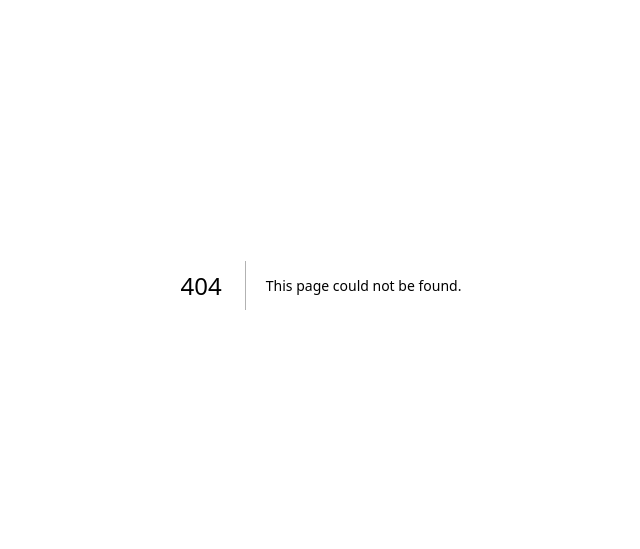
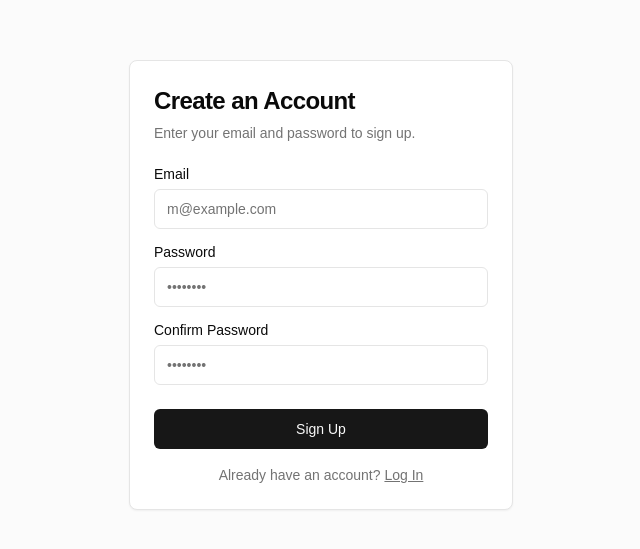
Before and after one commit to AbuAli85/smartpro, a Next.js app: page /signup in a window 1280 px wide. Before the commit this address had no page. Shown: the part 115-664 px from the top of the page, without its empty margins (319-959 px from the left). Built offline with nearby package versions, Linux system fonts and the light colour scheme; no server answers.

Commit message:
feat: add sign-up feature with email confirmation handling
#VERCEL_SKIP

Co-authored-by: null <191704012+AbuAli85@users.noreply.github.com>

```diff
--- a/app/login/page.tsx
+++ b/app/login/page.tsx
@@ -5,9 +5,11 @@ import { Card, CardContent, CardDescription, CardFooter, CardHeader, CardTitle }
 import { Input } from "@/components/ui/input"
 import { Label } from "@/components/ui/label"
 import { createClient } from "@/lib/supabase/client"
+import Link from "next/link" // Import Link
 import { useRouter } from "next/navigation"
 import { type FormEvent, useEffect, useState } from "react"
 import { toast } from "@/hooks/use-toast"
+import { Loader2 } from "lucide-react"
 
 export default function LoginPage() {
   const router = useRouter()
@@ -40,7 +42,6 @@ export default function LoginPage() {
         password,
       })
       if (error) {
-        // The error object from Supabase should contain the detailed message
         console.error("Supabase login error object:", error)
         toast({
           title: "Login Failed",
@@ -97,6 +98,7 @@ export default function LoginPage() {
               <Input
                 id="password"
                 type="password"
+                placeholder="••••••••"
                 required
                 value={password}
                 onChange={(e) => setPassword(e.target.value)}
@@ -106,8 +108,15 @@ export default function LoginPage() {
           </CardContent>
           <CardFooter className="flex flex-col gap-4">
             <Button className="w-full" type="submit" disabled={isLoading}>
+              {isLoading ? <Loader2 className="mr-2 h-4 w-4 animate-spin" /> : null}
               {isLoading ? "Signing In..." : "Sign In"}
             </Button>
+            <p className="text-center text-sm text-muted-foreground">
+              Don&apos;t have an account?{" "}
+              <Link href="/signup" className="underline hover:text-primary">
+                Sign Up
+              </Link>
+            </p>
           </CardFooter>
         </form>
       </Card>
--- /dev/null
+++ b/app/signup/page.tsx
@@ -0,0 +1,178 @@
+"use client"
+
+import { Button } from "@/components/ui/button"
+import { Card, CardContent, CardDescription, CardFooter, CardHeader, CardTitle } from "@/components/ui/card"
+import { Input } from "@/components/ui/input"
+import { Label } from "@/components/ui/label"
+import { createClient } from "@/lib/supabase/client"
+import Link from "next/link"
+import { useRouter } from "next/navigation"
+import { type FormEvent, useEffect, useState } from "react"
+import { toast } from "@/hooks/use-toast"
+import { Loader2 } from "lucide-react"
+
+export default function SignUpPage() {
+  const router = useRouter()
+  const supabase = createClient()
+  const [email, setEmail] = useState("")
+  const [password, setPassword] = useState("")
+  const [confirmPassword, setConfirmPassword] = useState("")
+  const [isLoading, setIsLoading] = useState(false)
+  const [isCheckingUser, setIsCheckingUser] = useState(true)
+
+  useEffect(() => {
+    const checkUser = async () => {
+      const {
+        data: { session },
+      } = await supabase.auth.getSession()
+      if (session) {
+        router.replace("/dashboard") // Redirect if already logged in
+      } else {
+        setIsCheckingUser(false)
+      }
+    }
+    checkUser()
+  }, [supabase, router])
+
+  const handleSignUp = async (event: FormEvent<HTMLFormElement>) => {
+    event.preventDefault()
+    if (password !== confirmPassword) {
+      toast({ title: "Passwords do not match", variant: "destructive" })
+      return
+    }
+    setIsLoading(true)
+    try {
+      // Optionally, you can pass additional user metadata here
+      // const { data, error } = await supabase.auth.signUp({
+      //   email,
+      //   password,
+      //   options: {
+      //     data: {
+      //       full_name: 'Optional Full Name', // if you add a field for this
+      //     }
+      //   }
+      // });
+      const { data, error } = await supabase.auth.signUp({
+        email,
+        password,
+      })
+
+      if (error) {
+        toast({ title: "Sign Up Failed", description: error.message, variant: "destructive" })
+      } else if (data.user && data.user.identities && data.user.identities.length === 0) {
+        // This condition might indicate that the user already exists but is unconfirmed or has some other issue.
+        // Supabase signUp might return a user object even if "User already registered" if "Confirm email" is off.
+        // Or if "Confirm email" is on, and user exists but is unconfirmed, it might resend confirmation.
+        // It's better to rely on specific error messages or check if data.session is null when confirmation is required.
+        toast({
+          title: "Sign Up Issue",
+          description:
+            "This email may already be registered or there was an issue. Please try logging in or resetting your password.",
+          variant: "warning",
+        })
+      } else if (data.user && !data.session) {
+        // This case typically means "Confirm email" is ON, and Supabase sent a confirmation email.
+        toast({
+          title: "Sign Up Successful! Please Confirm Your Email",
+          description:
+            "We've sent a confirmation link to your email address. Please check your inbox (and spam folder).",
+          duration: 10000, // Longer duration for this important message
+        })
+        router.push("/login") // Redirect to login, they can't use app until confirmed
+      } else if (data.user && data.session) {
+        // This case means "Confirm email" is OFF, or it's a social sign-up (not applicable here).
+        // User is signed up and logged in.
+        toast({ title: "Sign Up Successful!", description: "Redirecting to dashboard..." })
+        router.push("/dashboard")
+      } else {
+        // Fallback for unexpected response
+        toast({
+          title: "Sign Up Attempted",
+          description: "Please check your email or try logging in.",
+          variant: "default",
+        })
+      }
+    } catch (error: any) {
+      toast({
+        title: "An unexpected error occurred",
+        description: error.message || String(error),
+        variant: "destructive",
+      })
+    } finally {
+      setIsLoading(false)
+    }
+  }
+
+  if (isCheckingUser) {
+    return (
+      <div className="min-h-screen flex items-center justify-center bg-muted/40">
+        <p>Loading...</p>
+      </div>
+    )
+  }
+
+  return (
+    <div className="min-h-screen flex items-center justify-center bg-muted/40 p-4">
+      <Card className="w-full max-w-sm">
+        <CardHeader>
+          <CardTitle className="text-2xl">Create an Account</CardTitle>
+          <CardDescription>Enter your email and password to sign up.</CardDescription>
+        </CardHeader>
+        <form onSubmit={handleSignUp}>
+          <CardContent className="grid gap-4">
+            <div className="grid gap-2">
+              <Label htmlFor="email">Email</Label>
+              <Input
+                id="email"
+                type="email"
+                placeholder="m@example.com"
+                required
+                value={email}
+                onChange={(e) => setEmail(e.target.value)}
+                disabled={isLoading}
+              />
+            </div>
+            <div className="grid gap-2">
+              <Label htmlFor="password">Password</Label>
+              <Input
+                id="password"
+                type="password"
+                placeholder="••••••••"
+                required
+                value={password}
+                onChange={(e) => setPassword(e.target.value)}
+                disabled={isLoading}
+                minLength={6} // Supabase default minimum password length
+              />
+            </div>
+            <div className="grid gap-2">
+              <Label htmlFor="confirm-password">Confirm Password</Label>
+              <Input
+                id="confirm-password"
+                type="password"
+                placeholder="••••••••"
+                required
+                value={confirmPassword}
+                onChange={(e) => setConfirmPassword(e.target.value)}
+                disabled={isLoading}
+                minLength={6}
+              />
+            </div>
+          </CardContent>
+          <CardFooter className="flex flex-col gap-4">
+            <Button className="w-full" type="submit" disabled={isLoading}>
+              {isLoading ? <Loader2 className="mr-2 h-4 w-4 animate-spin" /> : null}
+              {isLoading ? "Signing Up..." : "Sign Up"}
+            </Button>
+            <p className="text-center text-sm text-muted-foreground">
+              Already have an account?{" "}
+              <Link href="/login" className="underline hover:text-primary">
+                Log In
+              </Link>
+            </p>
+          </CardFooter>
+        </form>
+      </Card>
+    </div>
+  )
+}
```
